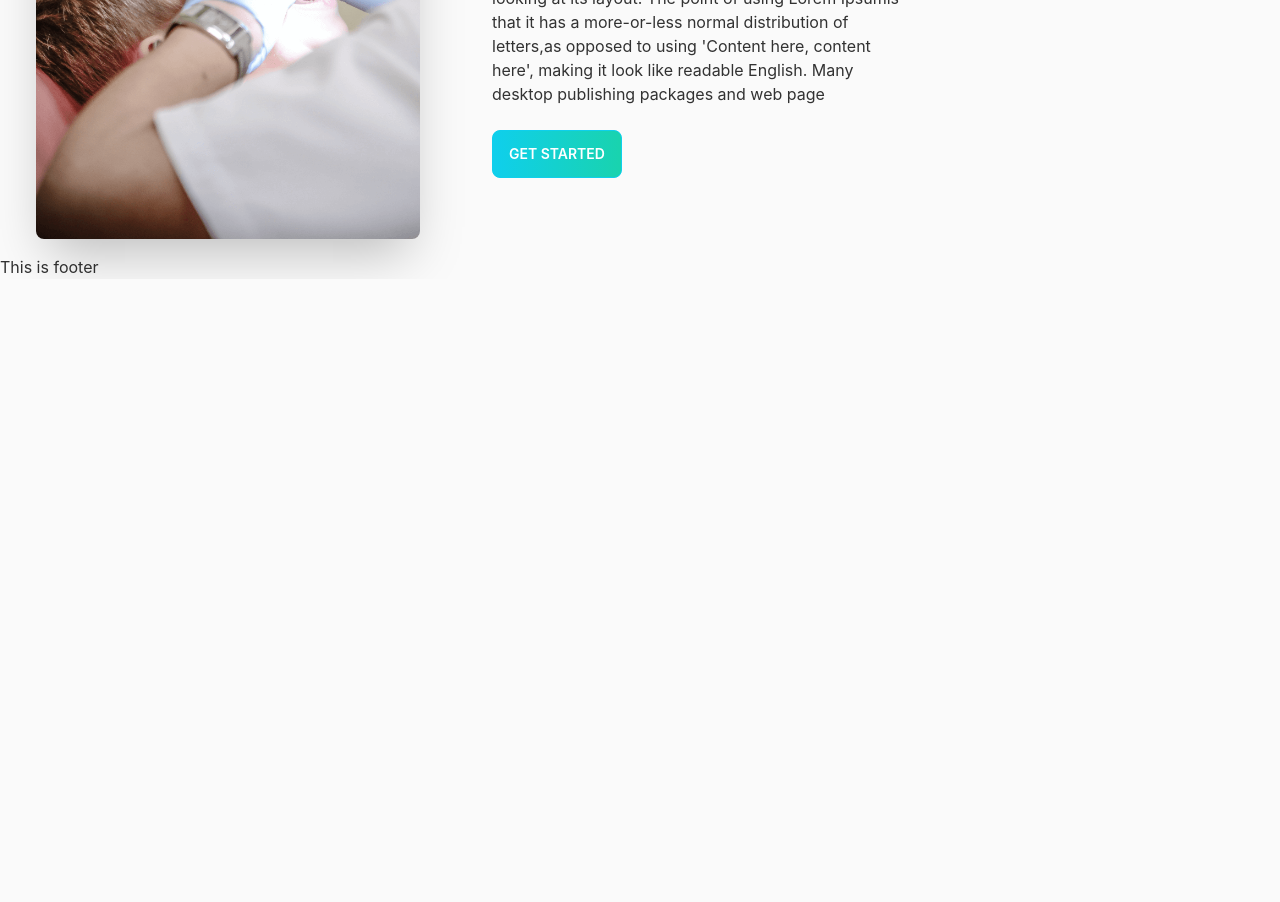
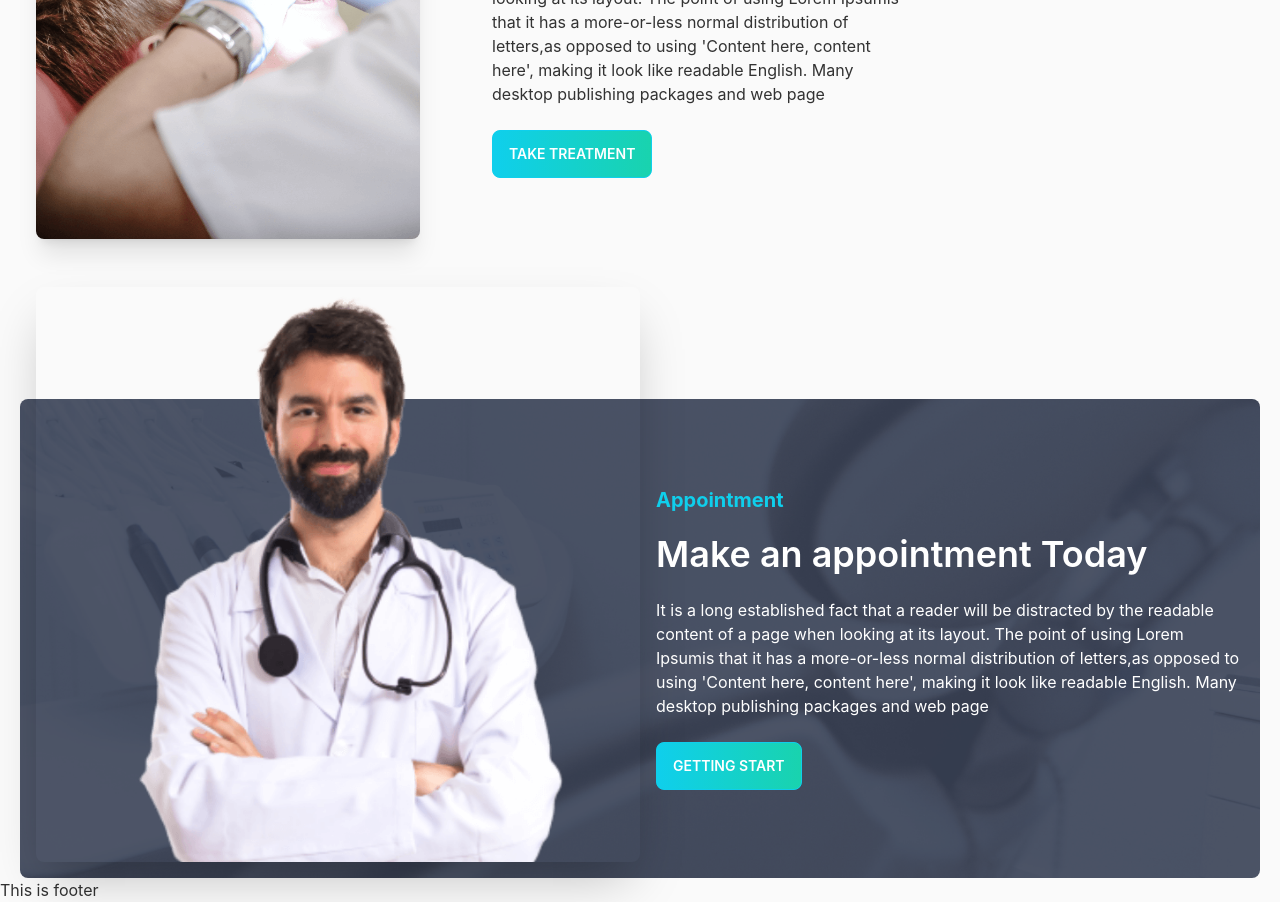
Before and after one commit to Atherbiswas/doctors-portal-client, a React (Create React App) app: page / in a window 1280 px wide. Shown: the part 1360-2262 px from the top of the page. Before the commit the page ends 1639 px from the top, so only its background shows below. Built offline with nearby package versions, Linux system fonts and the light colour scheme.

Commit message:
appionment added

```diff
--- /dev/null
+++ b/src/Pages/Home/AppointmentCard/AppointmentCard.js
@@ -0,0 +1,28 @@
+import React from "react";
+import doctor from '../../../assets/images/doctor-small.png';
+import PrimaryButton from "../../../components/PrimaryButton/PrimaryButton";
+
+const AppointmentCard = () => {
+  return (
+    <section className="mt-36">
+      <div className="hero bg-base-100 bg-[url('/src/assets/images/appointment.png')] rounded-lg">
+        <div className="hero-content flex-col lg:flex-row">
+          <img
+            src={doctor}
+            className="-mt-32 hidden md:block lg:w-1/2 lg:h-max rounded-lg shadow-2xl" alt=""
+          />
+          <div>
+            <h4 className="text-xl font-bold text-primary mb-5">Appointment</h4>
+            <h1 className="text-4xl font-semibold text-white">Make an appointment Today</h1>
+            <p className="py-6 text-white">
+            It is a long established fact that a reader will be distracted by the readable content of a page when looking at its layout. The point of using Lorem Ipsumis that it has a more-or-less normal distribution of letters,as opposed to using 'Content here, content here', making it look like readable English. Many desktop publishing packages and web page
+            </p>
+            <PrimaryButton>Getting Start</PrimaryButton>
+          </div>
+        </div>
+      </div>
+    </section>
+  );
+};
+
+export default AppointmentCard;
--- a/src/Pages/Home/Banner/Banner.js
+++ b/src/Pages/Home/Banner/Banner.js
@@ -1,5 +1,6 @@
 import React from "react";
 import chair from '../../../assets/images/chair.png';
+import PrimaryButton from "../../../components/PrimaryButton/PrimaryButton";
 
 const Banner = () => {
   return (
@@ -16,7 +17,7 @@
             excepturi exercitationem quasi. In deleniti eaque aut repudiandae et
             a id nisi.
           </p>
-          <button className="btn btn-primary bg-gradient-to-r from-primary to-secondary text-white">Get Started</button>
+          <PrimaryButton>Get Started</PrimaryButton>
         </div>
       </div>
     </div>
--- a/src/Pages/Home/Care/Care.js
+++ b/src/Pages/Home/Care/Care.js
@@ -1,5 +1,6 @@
 import React from "react";
 import care from "../../../assets/images/treatment.png";
+import PrimaryButton from "../../../components/PrimaryButton/PrimaryButton";
 
 const Care = () => {
   return (
@@ -7,14 +8,14 @@
       <div className="hero-content flex-col lg:flex-row">
         <img
           src={care}
-          className="rounded-lg shadow-2xl lg:w-96"
+          className="rounded-lg shadow-xl lg:w-96"
         alt=""/>
         <div className="lg:mx-14">
           <h1 className="text-5xl font-bold">Exceptional Dental <br /> Care, on Your Terms</h1>
           <p className="py-6 lg:w-3/5">
           It is a long established fact that a reader will be distracted by the readable content of a page when looking at its layout. The point  of using Lorem Ipsumis that it has a more-or-less normal distribution of letters,as opposed to using 'Content here, content  here', making it look like readable English. Many desktop  publishing packages and web page
           </p>
-          <button className="btn btn-primary bg-gradient-to-r from-primary to-secondary text-white"><span className="text-sm">Get Started</span></button>
+          <PrimaryButton>Take Treatment</PrimaryButton>
         </div>
       </div>
     </div>
--- a/src/Pages/Home/Home/Home.js
+++ b/src/Pages/Home/Home/Home.js
@@ -1,4 +1,5 @@
 import React from 'react';
+import AppointmentCard from '../AppointmentCard/AppointmentCard';
 import Banner from '../Banner/Banner';
 import Care from '../Care/Care';
 import InfoCards from '../Info/InfoCards';
@@ -11,6 +12,7 @@
             <InfoCards></InfoCards>
             <Services></Services>
             <Care></Care>
+            <AppointmentCard></AppointmentCard>
         </div>
     );
 };
--- /dev/null
+++ b/src/components/PrimaryButton/PrimaryButton.js
@@ -0,0 +1,11 @@
+import React from 'react';
+
+const PrimaryButton = ({children}) => {
+    return (
+        <div>
+            <button className="btn btn-primary bg-gradient-to-r from-primary to-secondary text-white">{children}</button>
+        </div>
+    );
+};
+
+export default PrimaryButton;
--- a/tailwind.config.js
+++ b/tailwind.config.js
@@ -19,7 +19,8 @@
   theme: {
     extend: {
       backgroundImage: {
-        bannerImage: "url('/src/assets/images/bg.png')"
+        bannerImage: "url('/src/assets/images/bg.png')",
+        doctorImage: "url('/src/assets/images/appointment.png')"
       }
     },
   },
```
